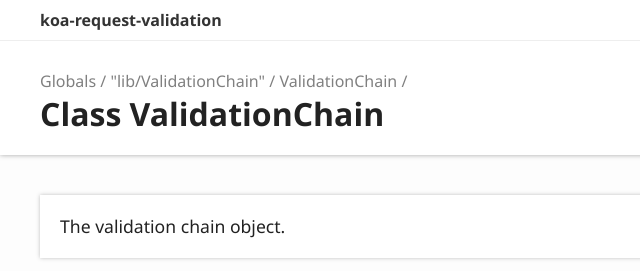
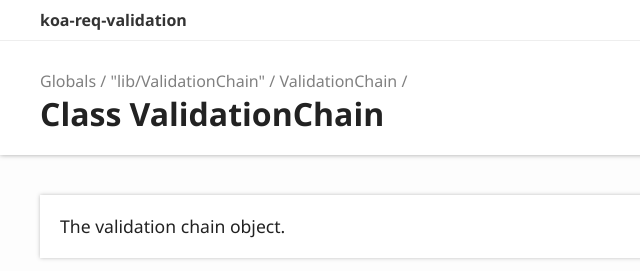
Before and after one commit to ppeerttu/koa-req-validation, a website: page docs/classes/_lib_validationchain_.validationchain.html in a window 1280 px wide. Shown: the top 271 px of the page, 0-640 px from the left. Drawn offline with Linux system fonts and the light colour scheme.

Commit message:
Updated typedocs

```diff
--- a/docs/classes/_lib_validationchain_.validationchain.html
+++ b/docs/classes/_lib_validationchain_.validationchain.html
@@ -3,7 +3,7 @@
 <head>
 	<meta charset="utf-8">
 	<meta http-equiv="X-UA-Compatible" content="IE=edge">
-	<title>ValidationChain | koa-request-validation</title>
+	<title>ValidationChain | koa-req-validation</title>
 	<meta name="description" content="">
 	<meta name="viewport" content="width=device-width, initial-scale=1">
 	<link rel="stylesheet" href="../assets/css/main.css">
@@ -22,7 +22,7 @@
 						<li class="state loading">Preparing search index...</li>
 						<li class="state failure">The search index is not available</li>
 					</ul>
-					<a href="../index.html" class="title">koa-request-validation</a>
+					<a href="../index.html" class="title">koa-req-validation</a>
 				</div>
 				<div class="table-cell" id="tsd-widgets">
 					<div id="tsd-filter">
@@ -149,7 +149,7 @@
 						<li class="tsd-description">
 							<aside class="tsd-sources">
 								<ul>
-									<li>Defined in <a href="https://github.com/ppeerttu/koa-request-validation/blob/9fe86dc/src/lib/ValidationChain.ts#L44">lib/ValidationChain.ts:44</a></li>
+									<li>Defined in <a href="https://github.com/ppeerttu/koa-request-validation/blob/792c905/src/lib/ValidationChain.ts#L44">lib/ValidationChain.ts:44</a></li>
 								</ul>
 							</aside>
 							<div class="tsd-comment tsd-typography">
@@ -189,7 +189,7 @@
 					<div class="tsd-signature tsd-kind-icon">default<wbr>Error<wbr>Message<span class="tsd-signature-symbol">:</span> <span class="tsd-signature-type">"Invalid value"</span><span class="tsd-signature-symbol"> =&nbsp;&quot;Invalid value&quot;</span></div>
 					<aside class="tsd-sources">
 						<ul>
-							<li>Defined in <a href="https://github.com/ppeerttu/koa-request-validation/blob/9fe86dc/src/lib/ValidationChain.ts#L21">lib/ValidationChain.ts:21</a></li>
+							<li>Defined in <a href="https://github.com/ppeerttu/koa-request-validation/blob/792c905/src/lib/ValidationChain.ts#L21">lib/ValidationChain.ts:21</a></li>
 						</ul>
 					</aside>
 					<div class="tsd-comment tsd-typography">
@@ -204,7 +204,7 @@
 					<div class="tsd-signature tsd-kind-icon">is<wbr>Optional<span class="tsd-signature-symbol">:</span> <span class="tsd-signature-type">object</span></div>
 					<aside class="tsd-sources">
 						<ul>
-							<li>Defined in <a href="https://github.com/ppeerttu/koa-request-validation/blob/9fe86dc/src/lib/ValidationChain.ts#L41">lib/ValidationChain.ts:41</a></li>
+							<li>Defined in <a href="https://github.com/ppeerttu/koa-request-validation/blob/792c905/src/lib/ValidationChain.ts#L41">lib/ValidationChain.ts:41</a></li>
 						</ul>
 					</aside>
 					<div class="tsd-comment tsd-typography">
@@ -230,7 +230,7 @@
 					<div class="tsd-signature tsd-kind-icon">location<span class="tsd-signature-symbol">:</span> <a href="../enums/_lib_types_.paramlocation.html" class="tsd-signature-type">ParamLocation</a></div>
 					<aside class="tsd-sources">
 						<ul>
-							<li>Defined in <a href="https://github.com/ppeerttu/koa-request-validation/blob/9fe86dc/src/lib/ValidationChain.ts#L36">lib/ValidationChain.ts:36</a></li>
+							<li>Defined in <a href="https://github.com/ppeerttu/koa-request-validation/blob/792c905/src/lib/ValidationChain.ts#L36">lib/ValidationChain.ts:36</a></li>
 						</ul>
 					</aside>
 					<div class="tsd-comment tsd-typography">
@@ -245,7 +245,7 @@
 					<div class="tsd-signature tsd-kind-icon">parameter<span class="tsd-signature-symbol">:</span> <span class="tsd-signature-type">string</span></div>
 					<aside class="tsd-sources">
 						<ul>
-							<li>Defined in <a href="https://github.com/ppeerttu/koa-request-validation/blob/9fe86dc/src/lib/ValidationChain.ts#L26">lib/ValidationChain.ts:26</a></li>
+							<li>Defined in <a href="https://github.com/ppeerttu/koa-request-validation/blob/792c905/src/lib/ValidationChain.ts#L26">lib/ValidationChain.ts:26</a></li>
 						</ul>
 					</aside>
 					<div class="tsd-comment tsd-typography">
@@ -260,7 +260,7 @@
 					<div class="tsd-signature tsd-kind-icon">validations<span class="tsd-signature-symbol">:</span> <a href="../interfaces/_lib_types_.ivalidationdefinition.html" class="tsd-signature-type">IValidationDefinition</a><span class="tsd-signature-symbol">[]</span></div>
 					<aside class="tsd-sources">
 						<ul>
-							<li>Defined in <a href="https://github.com/ppeerttu/koa-request-validation/blob/9fe86dc/src/lib/ValidationChain.ts#L31">lib/ValidationChain.ts:31</a></li>
+							<li>Defined in <a href="https://github.com/ppeerttu/koa-request-validation/blob/792c905/src/lib/ValidationChain.ts#L31">lib/ValidationChain.ts:31</a></li>
 						</ul>
 					</aside>
 					<div class="tsd-comment tsd-typography">
@@ -282,7 +282,7 @@
 						<li class="tsd-description">
 							<aside class="tsd-sources">
 								<ul>
-									<li>Defined in <a href="https://github.com/ppeerttu/koa-request-validation/blob/9fe86dc/src/lib/ValidationChain.ts#L347">lib/ValidationChain.ts:347</a></li>
+									<li>Defined in <a href="https://github.com/ppeerttu/koa-request-validation/blob/792c905/src/lib/ValidationChain.ts#L347">lib/ValidationChain.ts:347</a></li>
 								</ul>
 							</aside>
 							<div class="tsd-comment tsd-typography">
@@ -313,7 +313,7 @@
 						<li class="tsd-description">
 							<aside class="tsd-sources">
 								<ul>
-									<li>Defined in <a href="https://github.com/ppeerttu/koa-request-validation/blob/9fe86dc/src/lib/ValidationChain.ts#L133">lib/ValidationChain.ts:133</a></li>
+									<li>Defined in <a href="https://github.com/ppeerttu/koa-request-validation/blob/792c905/src/lib/ValidationChain.ts#L133">lib/ValidationChain.ts:133</a></li>
 								</ul>
 							</aside>
 							<div class="tsd-comment tsd-typography">
@@ -341,7 +341,7 @@
 						<li class="tsd-description">
 							<aside class="tsd-sources">
 								<ul>
-									<li>Defined in <a href="https://github.com/ppeerttu/koa-request-validation/blob/9fe86dc/src/lib/ValidationChain.ts#L122">lib/ValidationChain.ts:122</a></li>
+									<li>Defined in <a href="https://github.com/ppeerttu/koa-request-validation/blob/792c905/src/lib/ValidationChain.ts#L122">lib/ValidationChain.ts:122</a></li>
 								</ul>
 							</aside>
 							<div class="tsd-comment tsd-typography">
@@ -373,7 +373,7 @@
 						<li class="tsd-description">
 							<aside class="tsd-sources">
 								<ul>
-									<li>Defined in <a href="https://github.com/ppeerttu/koa-request-validation/blob/9fe86dc/src/lib/ValidationChain.ts#L144">lib/ValidationChain.ts:144</a></li>
+									<li>Defined in <a href="https://github.com/ppeerttu/koa-request-validation/blob/792c905/src/lib/ValidationChain.ts#L144">lib/ValidationChain.ts:144</a></li>
 								</ul>
 							</aside>
 							<div class="tsd-comment tsd-typography">
@@ -401,7 +401,7 @@
 						<li class="tsd-description">
 							<aside class="tsd-sources">
 								<ul>
-									<li>Defined in <a href="https://github.com/ppeerttu/koa-request-validation/blob/9fe86dc/src/lib/ValidationChain.ts#L189">lib/ValidationChain.ts:189</a></li>
+									<li>Defined in <a href="https://github.com/ppeerttu/koa-request-validation/blob/792c905/src/lib/ValidationChain.ts#L189">lib/ValidationChain.ts:189</a></li>
 								</ul>
 							</aside>
 							<div class="tsd-comment tsd-typography">
@@ -423,7 +423,7 @@
 						<li class="tsd-description">
 							<aside class="tsd-sources">
 								<ul>
-									<li>Defined in <a href="https://github.com/ppeerttu/koa-request-validation/blob/9fe86dc/src/lib/ValidationChain.ts#L179">lib/ValidationChain.ts:179</a></li>
+									<li>Defined in <a href="https://github.com/ppeerttu/koa-request-validation/blob/792c905/src/lib/ValidationChain.ts#L179">lib/ValidationChain.ts:179</a></li>
 								</ul>
 							</aside>
 							<div class="tsd-comment tsd-typography">
@@ -445,7 +445,7 @@
 						<li class="tsd-description">
 							<aside class="tsd-sources">
 								<ul>
-									<li>Defined in <a href="https://github.com/ppeerttu/koa-request-validation/blob/9fe86dc/src/lib/ValidationChain.ts#L199">lib/ValidationChain.ts:199</a></li>
+									<li>Defined in <a href="https://github.com/ppeerttu/koa-request-validation/blob/792c905/src/lib/ValidationChain.ts#L199">lib/ValidationChain.ts:199</a></li>
 								</ul>
 							</aside>
 							<div class="tsd-comment tsd-typography">
@@ -467,7 +467,7 @@
 						<li class="tsd-description">
 							<aside class="tsd-sources">
 								<ul>
-									<li>Defined in <a href="https://github.com/ppeerttu/koa-request-validation/blob/9fe86dc/src/lib/ValidationChain.ts#L209">lib/ValidationChain.ts:209</a></li>
+									<li>Defined in <a href="https://github.com/ppeerttu/koa-request-validation/blob/792c905/src/lib/ValidationChain.ts#L209">lib/ValidationChain.ts:209</a></li>
 								</ul>
 							</aside>
 							<div class="tsd-comment tsd-typography">
@@ -489,7 +489,7 @@
 						<li class="tsd-description">
 							<aside class="tsd-sources">
 								<ul>
-									<li>Defined in <a href="https://github.com/ppeerttu/koa-request-validation/blob/9fe86dc/src/lib/ValidationChain.ts#L221">lib/ValidationChain.ts:221</a></li>
+									<li>Defined in <a href="https://github.com/ppeerttu/koa-request-validation/blob/792c905/src/lib/ValidationChain.ts#L221">lib/ValidationChain.ts:221</a></li>
 								</ul>
 							</aside>
 							<div class="tsd-comment tsd-typography">
@@ -520,7 +520,7 @@
 						<li class="tsd-description">
 							<aside class="tsd-sources">
 								<ul>
-									<li>Defined in <a href="https://github.com/ppeerttu/koa-request-validation/blob/9fe86dc/src/lib/ValidationChain.ts#L155">lib/ValidationChain.ts:155</a></li>
+									<li>Defined in <a href="https://github.com/ppeerttu/koa-request-validation/blob/792c905/src/lib/ValidationChain.ts#L155">lib/ValidationChain.ts:155</a></li>
 								</ul>
 							</aside>
 							<div class="tsd-comment tsd-typography">
@@ -548,7 +548,7 @@
 						<li class="tsd-description">
 							<aside class="tsd-sources">
 								<ul>
-									<li>Defined in <a href="https://github.com/ppeerttu/koa-request-validation/blob/9fe86dc/src/lib/ValidationChain.ts#L243">lib/ValidationChain.ts:243</a></li>
+									<li>Defined in <a href="https://github.com/ppeerttu/koa-request-validation/blob/792c905/src/lib/ValidationChain.ts#L243">lib/ValidationChain.ts:243</a></li>
 								</ul>
 							</aside>
 							<div class="tsd-comment tsd-typography">
@@ -571,7 +571,7 @@
 						<li class="tsd-description">
 							<aside class="tsd-sources">
 								<ul>
-									<li>Defined in <a href="https://github.com/ppeerttu/koa-request-validation/blob/9fe86dc/src/lib/ValidationChain.ts#L232">lib/ValidationChain.ts:232</a></li>
+									<li>Defined in <a href="https://github.com/ppeerttu/koa-request-validation/blob/792c905/src/lib/ValidationChain.ts#L232">lib/ValidationChain.ts:232</a></li>
 								</ul>
 							</aside>
 							<div class="tsd-comment tsd-typography">
@@ -593,7 +593,7 @@
 						<li class="tsd-description">
 							<aside class="tsd-sources">
 								<ul>
-									<li>Defined in <a href="https://github.com/ppeerttu/koa-request-validation/blob/9fe86dc/src/lib/ValidationChain.ts#L254">lib/ValidationChain.ts:254</a></li>
+									<li>Defined in <a href="https://github.com/ppeerttu/koa-request-validation/blob/792c905/src/lib/ValidationChain.ts#L254">lib/ValidationChain.ts:254</a></li>
 								</ul>
 							</aside>
 							<div class="tsd-comment tsd-typography">
@@ -616,7 +616,7 @@
 						<li class="tsd-description">
 							<aside class="tsd-sources">
 								<ul>
-									<li>Defined in <a href="https://github.com/ppeerttu/koa-request-validation/blob/9fe86dc/src/lib/ValidationChain.ts#L168">lib/ValidationChain.ts:168</a></li>
+									<li>Defined in <a href="https://github.com/ppeerttu/koa-request-validation/blob/792c905/src/lib/ValidationChain.ts#L168">lib/ValidationChain.ts:168</a></li>
 								</ul>
 							</aside>
 							<div class="tsd-comment tsd-typography">
@@ -647,7 +647,7 @@
 						<li class="tsd-description">
 							<aside class="tsd-sources">
 								<ul>
-									<li>Defined in <a href="https://github.com/ppeerttu/koa-request-validation/blob/9fe86dc/src/lib/ValidationChain.ts#L264">lib/ValidationChain.ts:264</a></li>
+									<li>Defined in <a href="https://github.com/ppeerttu/koa-request-validation/blob/792c905/src/lib/ValidationChain.ts#L264">lib/ValidationChain.ts:264</a></li>
 								</ul>
 							</aside>
 							<div class="tsd-comment tsd-typography">
@@ -669,7 +669,7 @@
 						<li class="tsd-description">
 							<aside class="tsd-sources">
 								<ul>
-									<li>Defined in <a href="https://github.com/ppeerttu/koa-request-validation/blob/9fe86dc/src/lib/ValidationChain.ts#L274">lib/ValidationChain.ts:274</a></li>
+									<li>Defined in <a href="https://github.com/ppeerttu/koa-request-validation/blob/792c905/src/lib/ValidationChain.ts#L274">lib/ValidationChain.ts:274</a></li>
 								</ul>
 							</aside>
 							<div class="tsd-comment tsd-typography">
@@ -691,7 +691,7 @@
 						<li class="tsd-description">
 							<aside class="tsd-sources">
 								<ul>
-									<li>Defined in <a href="https://github.com/ppeerttu/koa-request-validation/blob/9fe86dc/src/lib/ValidationChain.ts#L284">lib/ValidationChain.ts:284</a></li>
+									<li>Defined in <a href="https://github.com/ppeerttu/koa-request-validation/blob/792c905/src/lib/ValidationChain.ts#L284">lib/ValidationChain.ts:284</a></li>
 								</ul>
 							</aside>
 							<div class="tsd-comment tsd-typography">
@@ -713,7 +713,7 @@
 						<li class="tsd-description">
 							<aside class="tsd-sources">
 								<ul>
-									<li>Defined in <a href="https://github.com/ppeerttu/koa-request-validation/blob/9fe86dc/src/lib/ValidationChain.ts#L294">lib/ValidationChain.ts:294</a></li>
+									<li>Defined in <a href="https://github.com/ppeerttu/koa-request-validation/blob/792c905/src/lib/ValidationChain.ts#L294">lib/ValidationChain.ts:294</a></li>
 								</ul>
 							</aside>
 							<div class="tsd-comment tsd-typography">
@@ -735,7 +735,7 @@
 						<li class="tsd-description">
 							<aside class="tsd-sources">
 								<ul>
-									<li>Defined in <a href="https://github.com/ppeerttu/koa-request-validation/blob/9fe86dc/src/lib/ValidationChain.ts#L304">lib/ValidationChain.ts:304</a></li>
+									<li>Defined in <a href="https://github.com/ppeerttu/koa-request-validation/blob/792c905/src/lib/ValidationChain.ts#L304">lib/ValidationChain.ts:304</a></li>
 								</ul>
 							</aside>
 							<div class="tsd-comment tsd-typography">
@@ -757,7 +757,7 @@
 						<li class="tsd-description">
 							<aside class="tsd-sources">
 								<ul>
-									<li>Defined in <a href="https://github.com/ppeerttu/koa-request-validation/blob/9fe86dc/src/lib/ValidationChain.ts#L314">lib/ValidationChain.ts:314</a></li>
+									<li>Defined in <a href="https://github.com/ppeerttu/koa-request-validation/blob/792c905/src/lib/ValidationChain.ts#L314">lib/ValidationChain.ts:314</a></li>
 								</ul>
 							</aside>
 							<div class="tsd-comment tsd-typography">
@@ -779,7 +779,7 @@
 						<li class="tsd-description">
 							<aside class="tsd-sources">
 								<ul>
-									<li>Defined in <a href="https://github.com/ppeerttu/koa-request-validation/blob/9fe86dc/src/lib/ValidationChain.ts#L324">lib/ValidationChain.ts:324</a></li>
+									<li>Defined in <a href="https://github.com/ppeerttu/koa-request-validation/blob/792c905/src/lib/ValidationChain.ts#L324">lib/ValidationChain.ts:324</a></li>
 								</ul>
 							</aside>
 							<div class="tsd-comment tsd-typography">
@@ -801,7 +801,7 @@
 						<li class="tsd-description">
 							<aside class="tsd-sources">
 								<ul>
-									<li>Defined in <a href="https://github.com/ppeerttu/koa-request-validation/blob/9fe86dc/src/lib/ValidationChain.ts#L335">lib/ValidationChain.ts:335</a></li>
+									<li>Defined in <a href="https://github.com/ppeerttu/koa-request-validation/blob/792c905/src/lib/ValidationChain.ts#L335">lib/ValidationChain.ts:335</a></li>
 								</ul>
 							</aside>
 							<div class="tsd-comment tsd-typography">
@@ -832,7 +832,7 @@
 						<li class="tsd-description">
 							<aside class="tsd-sources">
 								<ul>
-									<li>Defined in <a href="https://github.com/ppeerttu/koa-request-validation/blob/9fe86dc/src/lib/ValidationChain.ts#L108">lib/ValidationChain.ts:108</a></li>
+									<li>Defined in <a href="https://github.com/ppeerttu/koa-request-validation/blob/792c905/src/lib/ValidationChain.ts#L108">lib/ValidationChain.ts:108</a></li>
 								</ul>
 							</aside>
 							<div class="tsd-comment tsd-typography">
@@ -860,7 +860,7 @@
 						<li class="tsd-description">
 							<aside class="tsd-sources">
 								<ul>
-									<li>Defined in <a href="https://github.com/ppeerttu/koa-request-validation/blob/9fe86dc/src/lib/ValidationChain.ts#L80">lib/ValidationChain.ts:80</a></li>
+									<li>Defined in <a href="https://github.com/ppeerttu/koa-request-validation/blob/792c905/src/lib/ValidationChain.ts#L80">lib/ValidationChain.ts:80</a></li>
 								</ul>
 							</aside>
 							<div class="tsd-comment tsd-typography">
@@ -889,7 +889,7 @@
 						<li class="tsd-description">
 							<aside class="tsd-sources">
 								<ul>
-									<li>Defined in <a href="https://github.com/ppeerttu/koa-request-validation/blob/9fe86dc/src/lib/ValidationChain.ts#L99">lib/ValidationChain.ts:99</a></li>
+									<li>Defined in <a href="https://github.com/ppeerttu/koa-request-validation/blob/792c905/src/lib/ValidationChain.ts#L99">lib/ValidationChain.ts:99</a></li>
 								</ul>
 							</aside>
 							<div class="tsd-comment tsd-typography">
```
Also changed, not shown: docs/classes/_lib_validationresult_.validationresult.html (+7 -7 lines), docs/enums/_lib_types_.paramlocation.html (+5 -5 lines), docs/globals.html (+3 -3 lines), docs/index.html (+18 -18 lines), docs/interfaces/_index_.ivalidationcontext.html (+3 -3 lines), docs/interfaces/_index_.ivalidationerror.html (+6 -6 lines), docs/interfaces/_lib_types_.iisinvaluesoptions.html (+3 -3 lines), docs/interfaces/_lib_types_.iminmaxoptions.html (+4 -4 lines), docs/interfaces/_lib_types_.ioptionaloptions.html (+3 -3 lines), docs/interfaces/_lib_types_.ivalidationdefinition.html (+6 -6 lines), docs/modules/_index_.html (+6 -6 lines), docs/modules/_lib_types_.html (+6 -6 lines), docs/modules/_lib_validationchain_.html (+2 -2 lines), docs/modules/_lib_validationresult_.html (+2 -2 lines).
